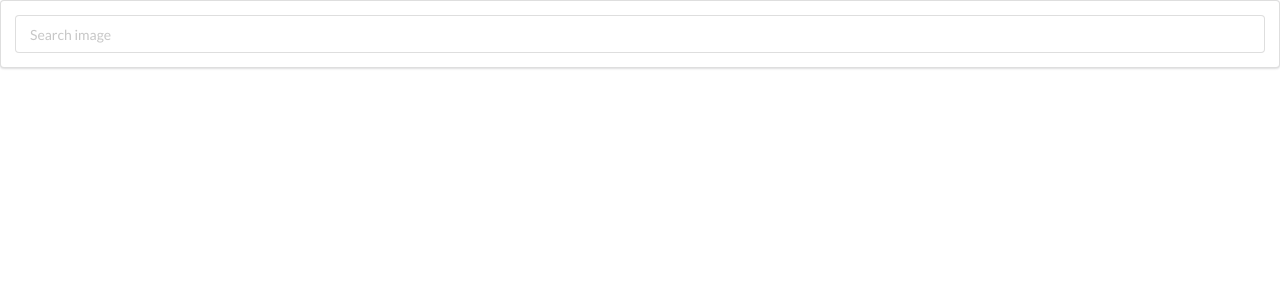
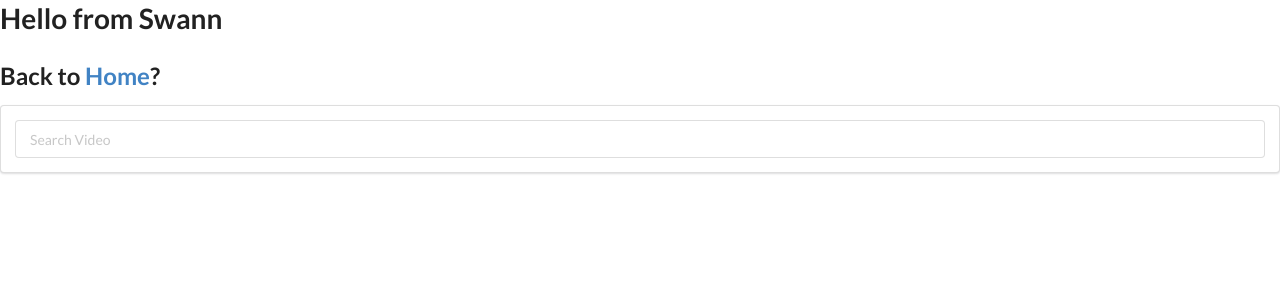
Before and after one commit to Swannhs/React_Api, a React (Create React App) app: page /video in a window 1280 px wide. Shown: the top 300 px of the page. Built offline with nearby package versions, Linux system fonts and the light colour scheme.

Commit message:
Working with youtube api

```diff
--- a/src/App.js
+++ b/src/App.js
@@ -1,24 +1,39 @@
 import React, {Component} from 'react';
-import Api from "./api/Api";
-import SearchBar from "./components/SearchBar";
-import ImageList from "./components/ImageList";
+import {BrowserRouter as Router, Route, Link} from "react-router-dom";
+import SearchImage from "./components/image/SearchImage";
+import SearchVideos from "./components/video/SearchVideos";
+
 
 class App extends Component {
-    state = {images: []}
-    onSearchSubmit = async (term) => {
-        const response = await Api.get('/search/photos', {
-            params: {query: term},
 
-        })
-        this.setState({images: response.data.results})
-    }
 
     render() {
         return (
-            <div>
-                <SearchBar onSubmit={this.onSearchSubmit} style={{marginTop: '10px'}}/>
-                <ImageList images={this.state.images}/>
-            </div>
+            <Router>
+                <div className='App'>
+                    <Route path='/' exact>
+                        <h1>Hello from Swann</h1>
+                        <h2>
+                            Search some image <Link to='/image'>here</Link><br/>
+                            Search for videos <Link to='/video'>here</Link>
+                        </h2>
+                    </Route>
+                    <Route path='/image' exact>
+                        <h1>Hello from Swann</h1>
+                        <h2>
+                            Back to <Link to='/'>Home</Link>?
+                        </h2>
+                        <SearchImage/>
+                    </Route>
+                    <Route path='/video' exact>
+                        <h1>Hello from Swann</h1>
+                        <h2>
+                            Back to <Link to='/'>Home</Link>?
+                        </h2>
+                        <SearchVideos/>
+                    </Route>
+                </div>
+            </Router>
         );
     }
 }
--- /dev/null
+++ b/src/api/YoutubeApi.js
@@ -0,0 +1,12 @@
+import axios from "axios";
+
+const KEY = 'AIzaSyB92NZ8bN-mJaH5lUEGuJXe19iyEPAYgTo';
+
+export default axios.create({
+    baseURL: 'https://www.googleapis.com/youtube/v3',
+    params: {
+        part: 'snippet',
+        maxResults: 5,
+        key: KEY
+    }
+})
--- /dev/null
+++ b/src/components/image/SearchImage.js
@@ -0,0 +1,25 @@
+import React, {Component} from 'react';
+import ImageApi from "../../api/ImageApi";
+import SearchBar from "./SearchBar";
+import ImageList from "./ImageList";
+
+class SearchImage extends Component {
+    state = {images: []}
+    onSearchSubmit = async (term) => {
+        const response = await ImageApi.get('/search/photos', {
+            params: {query: term},
+
+        })
+        this.setState({images: response.data.results})
+    }
+    render() {
+        return (
+            <div>
+                <SearchBar onSubmit={this.onSearchSubmit} style={{marginTop: '10px'}}/>
+                <ImageList images={this.state.images}/>
+            </div>
+        );
+    }
+}
+
+export default SearchImage;
--- /dev/null
+++ b/src/components/video/SearchBarVideo.js
@@ -0,0 +1,25 @@
+import React, {Component} from 'react';
+
+
+class SearchBarVideo extends Component {
+
+    state = {term: ''}
+
+    onFormSubmit = event => {
+        event.preventDefault();
+        this.props.onFormSubmit(this.state.term)
+    }
+
+    render() {
+        return (
+            <div className='ui segment'>
+                <form onSubmit={this.onFormSubmit} className='ui form'>
+                    <input type="text" placeholder="Search Video" value={this.state.term}
+                           onChange={event => this.setState({term: event.target.value})}/>
+                </form>
+            </div>
+        );
+    }
+}
+
+export default SearchBarVideo;
--- /dev/null
+++ b/src/components/video/SearchVideos.js
@@ -0,0 +1,20 @@
+import React, {Component} from 'react';
+import SearchBarVideo from "./SearchBarVideo";
+import YoutubeApi from "../../api/YoutubeApi";
+
+class SearchVideos extends Component {
+    onTermSubmit = term => {
+        YoutubeApi.get('/search',{
+            q: term
+        })
+    }
+    render() {
+        return (
+            <div>
+                <SearchBarVideo type='text' onFormSubmit={this.onTermSubmit}/>
+            </div>
+        );
+    }
+}
+
+export default SearchVideos;
```
Also changed, not shown: src/api/ImageApi.js (renamed from src/api/Api.js), src/components/image/ImageCard.js (renamed from src/components/ImageCard.js), src/components/image/ImageList.js (renamed from src/components/ImageList.js), src/components/image/SearchBar.js (renamed from src/components/SearchBar.js), 1 other file (tests, documents, lock files or other folders).
